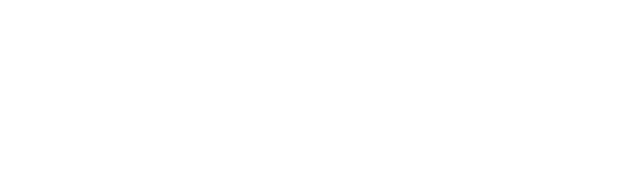
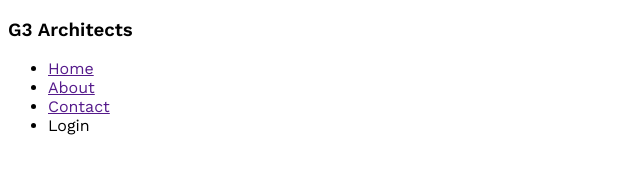
Before and after one commit to piasahmed1/g3-architects-website, a plain HTML site: page index.html in a window 1280 px wide. Shown: the whole page, without its empty margins (0-640 px from the left). Drawn offline with nearby package versions, Linux system fonts and the light colour scheme.

Commit message:
google fonts add

```diff
--- a/index.html
+++ b/index.html
@@ -8,6 +8,22 @@
 <link rel="stylesheet" href="styles/architects.css">
 </head>
 <body>
+  <header>
+<nav>
+  <h3>G3 Architects</h3>
+  <ul>
+    <li><a href="">Home</a></li>
+    <li><a href="">About</a></li>
+    <li><a href="">Contact</a></li>
+    <li><a href=""></a>Login</li>
+  </ul>
+</nav>
+  </header>
+  <main>
 
+  </main>
+  <footer>
+
+  </footer>
 </body>
 </html>
--- a/styles/architects.css
+++ b/styles/architects.css
@@ -0,0 +1,6 @@
+/* work sans font for Gogole font */
+@import url('https://fonts.googleapis.com/css2?family=Work+Sans:ital,wght@0,400;0,500;0,600;1,600&display=swap');
+
+*{
+  font-family: 'Work Sans', sans-serif;
+}
```
